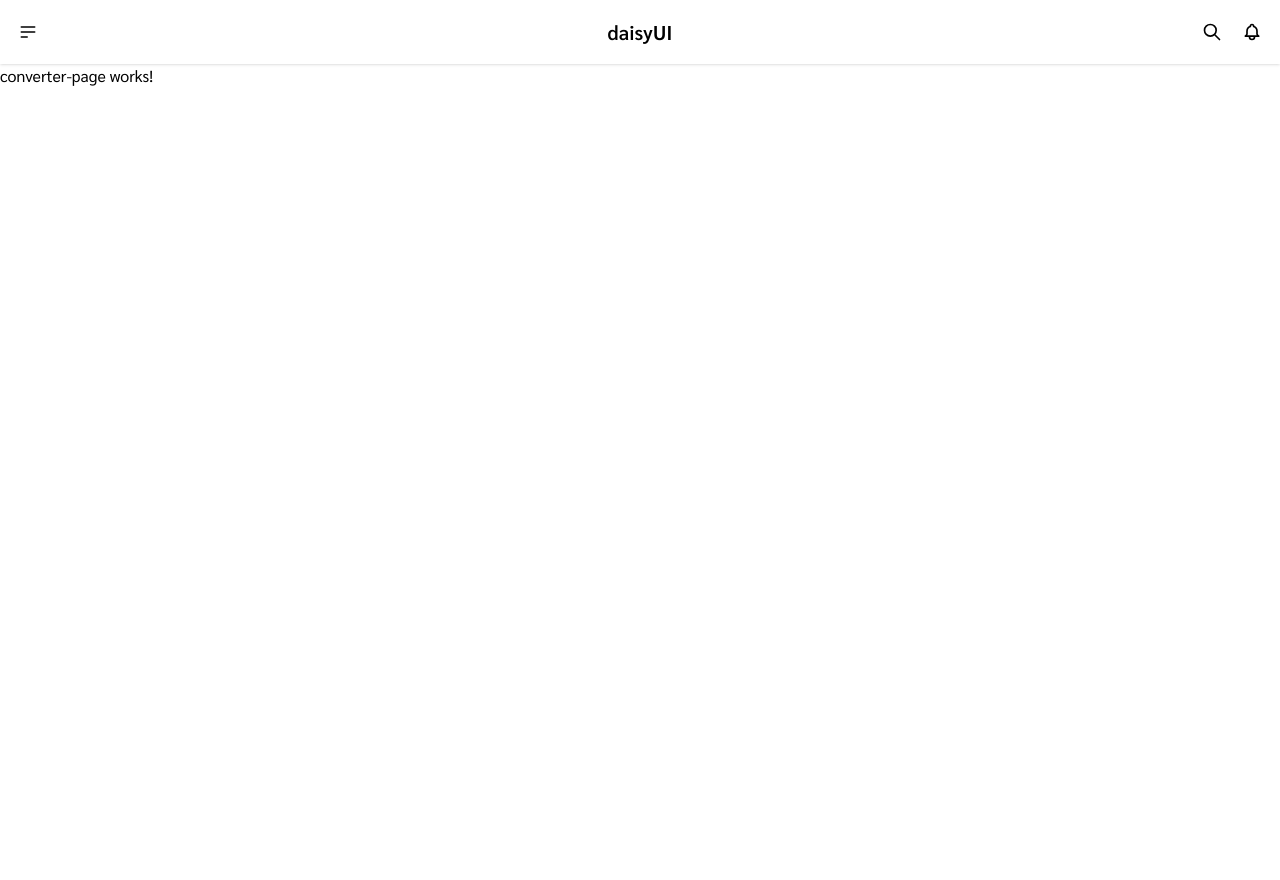
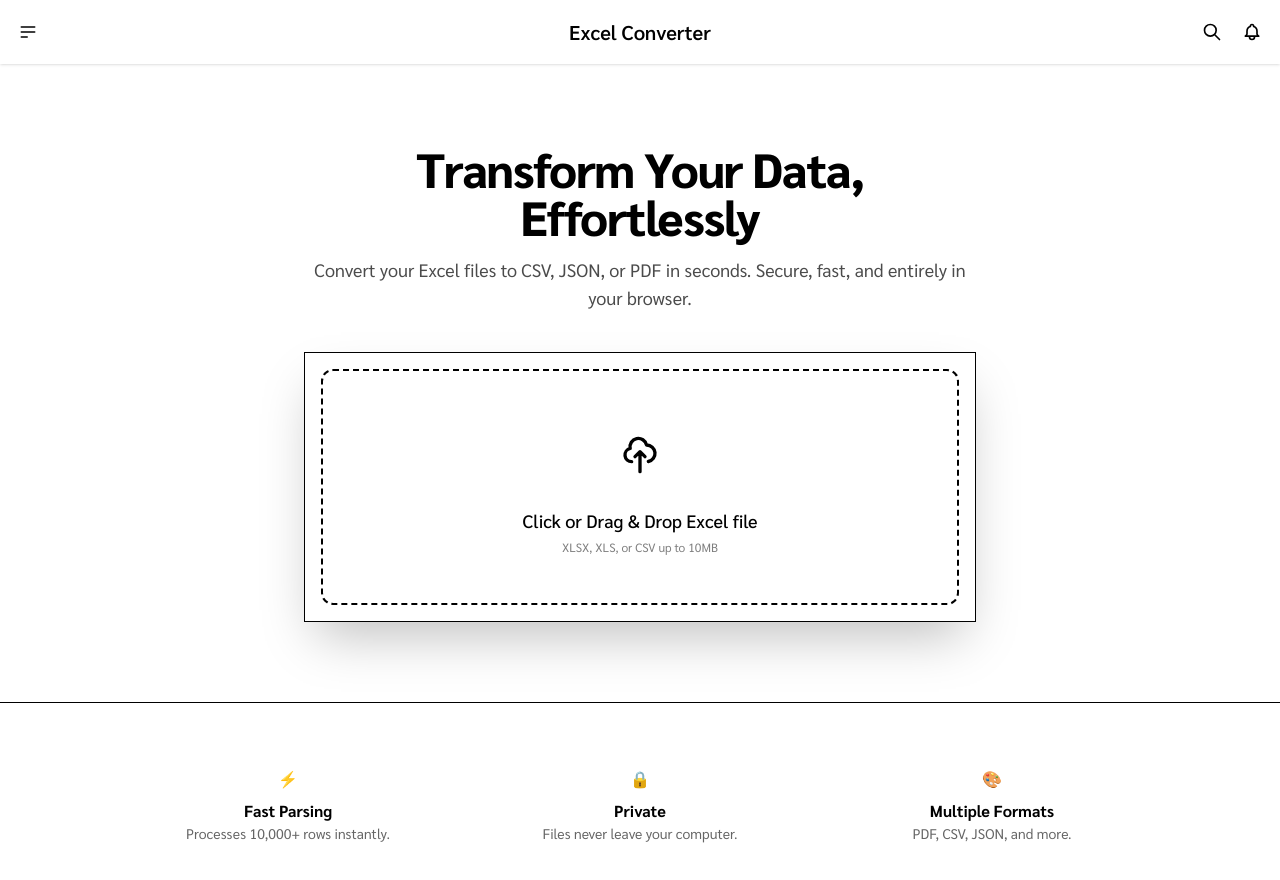
Before and after one commit to ThongChaiBoonChan/ThongChaiBoonChan.github.io, an Angular app: page / in a window 1280 px wide. Shown: the top 880 px of the page. Before the commit the page ends 800 px from the top, so only its background shows below. Built offline with nearby package versions, Linux system fonts and the light colour scheme.

Commit message:
add page

```diff
--- a/src/app/app.html
+++ b/src/app/app.html
@@ -14,7 +14,7 @@
     </div>
   </div>
   <div class="navbar-center">
-    <a class="btn btn-ghost text-xl">daisyUI</a>
+    <a class="btn btn-ghost text-xl">Excel Converter</a>
   </div>
   <div class="navbar-end">
     <button class="btn btn-ghost btn-circle">
--- a/src/app/features/main-page/pages/converter-page/converter-page.html
+++ b/src/app/features/main-page/pages/converter-page/converter-page.html
@@ -1 +1,126 @@
-<p>converter-page works!</p>
+<div class="hero bg-base-200 py-16 px-4 border-b border-base-300">
+      <div class="hero-content text-center">
+        <div class="max-w-2xl">
+          <h1 class="text-5xl font-extrabold tracking-tight mb-4">
+            Transform Your Data, <span class="text-primary">Effortlessly</span>
+          </h1>
+          <p class="text-lg opacity-70 mb-10">
+            Convert your Excel files to CSV, JSON, or PDF in seconds.
+            Secure, fast, and entirely in your browser.
+          </p>
+
+          <div class="card bg-base-100 shadow-2xl border border-base-300 overflow-hidden">
+            <div class="card-body p-0">
+              <div
+                class="flex flex-col items-center justify-center py-12 px-6 border-2 border-dashed border-base-300 m-4 rounded-xl hover:border-primary transition-colors cursor-pointer group"
+                (click)="fileInput.click()"
+              >
+                <div class="bg-primary/10 p-4 rounded-full group-hover:scale-110 transition-transform mb-4">
+                  <svg xmlns="http://www.w3.org/2000/svg" class="h-10 w-10 text-primary" fill="none" viewBox="0 0 24 24" stroke="currentColor">
+                    <path stroke-linecap="round" stroke-linejoin="round" stroke-width="2" d="M7 16a4 4 0 01-.88-7.903A5 5 0 1115.9 6L16 6a5 5 0 011 9.9M15 13l-3-3m0 0l-3 3m3-3v12" />
+                  </svg>
+                </div>
+                <p class="text-lg font-medium">Click or Drag & Drop Excel file</p>
+                <p class="text-xs opacity-50 mt-1">XLSX, XLS, or CSV up to 10MB</p>
+                <input #fileInput type="file" class="hidden" (change)="onFileChange($event)" accept=".xlsx, .xls, .csv">
+              </div>
+            </div>
+          </div>
+        </div>
+      </div>
+    </div>
+
+    @if (hasData()) {
+      <div class="max-w-6xl mx-auto p-8">
+        <div class="flex flex-col lg:flex-row gap-8">
+
+          <div class="flex-1 overflow-x-auto">
+            <div class="flex justify-between items-center mb-4">
+              <h2 class="text-xl font-bold">Preview Data</h2>
+              <span class="badge badge-outline">50 Rows Found</span>
+            </div>
+            <div class="rounded-box border border-base-300 bg-base-100">
+              <table class="table table-zebra">
+                <thead>
+                  <tr class="bg-base-200">
+                    <th>#</th>
+                    <th>Name</th>
+                    <th>Resnley</th>
+                    <th>Status</th>
+                    <th>Export</th>
+                  </tr>
+                </thead>
+                <tbody>
+                  <tr>
+                    <th>1</th>
+                    <td>Anan</td>
+                    <td>ดันราคา</td>
+                    <td><div class="badge badge-success badge-sm">Active</div></td>
+                    <td>CSV</td>
+                  </tr>
+                  <tr>
+                    <th>2</th>
+                    <td>Lartivan</td>
+                    <td>ต่อยอดงานเก่า</td>
+                    <td><div class="badge badge-ghost badge-sm">Pending</div></td>
+                    <td>PDF</td>
+                  </tr>
+                </tbody>
+              </table>
+            </div>
+          </div>
+
+          <div class="w-full lg:w-80">
+            <div class="card bg-base-100 shadow-xl border border-base-300">
+              <div class="card-body">
+                <h3 class="card-title text-sm uppercase tracking-widest opacity-60">Export Options</h3>
+
+                <div class="form-control">
+                  <label class="label cursor-pointer">
+                    <span class="label-text font-medium">Include Headers</span>
+                    <input type="checkbox" checked class="checkbox checkbox-primary checkbox-sm" />
+                  </label>
+                </div>
+
+                <div class="form-control mt-4">
+                  <span class="label-text mb-2 font-medium">Format</span>
+                  <select class="select select-bordered w-full select-sm">
+                    <option selected>CSV</option>
+                    <option>PDF Document</option>
+                    <option>JSON Object</option>
+                  </select>
+                </div>
+
+                <div class="divider"></div>
+
+                <button class="btn btn-primary w-full">
+                  <svg xmlns="http://www.w3.org/2000/svg" class="h-5 w-5" fill="none" viewBox="0 0 24 24" stroke="currentColor">
+                    <path stroke-linecap="round" stroke-linejoin="round" stroke-width="2" d="M4 16v1a2 2 0 002 2h12a2 2 0 002-2v-1m-4-4l-4 4m0 0l-4-4m4 4V4" />
+                  </svg>
+                  Download Data
+                </button>
+              </div>
+            </div>
+          </div>
+
+        </div>
+      </div>
+    } @else {
+      <div class="max-w-6xl mx-auto grid grid-cols-1 md:grid-cols-3 gap-8 p-16">
+        <div class="text-center">
+          <div class="text-primary mb-2">⚡</div>
+          <h3 class="font-bold">Fast Parsing</h3>
+          <p class="text-sm opacity-60">Processes 10,000+ rows instantly.</p>
+        </div>
+        <div class="text-center">
+          <div class="text-primary mb-2">🔒</div>
+          <h3 class="font-bold">Private</h3>
+          <p class="text-sm opacity-60">Files never leave your computer.</p>
+        </div>
+        <div class="text-center">
+          <div class="text-primary mb-2">🎨</div>
+          <h3 class="font-bold">Multiple Formats</h3>
+          <p class="text-sm opacity-60">PDF, CSV, JSON, and more.</p>
+        </div>
+      </div>
+    }
--- a/src/app/features/main-page/pages/converter-page/converter-page.ts
+++ b/src/app/features/main-page/pages/converter-page/converter-page.ts
@@ -1,4 +1,4 @@
-import { Component } from '@angular/core';
+import { Component, signal } from '@angular/core';
 
 @Component({
   selector: 'app-converter-page',
@@ -7,5 +7,13 @@ import { Component } from '@angular/core';
   styleUrl: './converter-page.css',
 })
 export class ConverterPage {
+  hasData = signal(false);
 
+  onFileChange(event: any) {
+    const file = event.target.files[0];
+    if (file) {
+      console.log('File selected:', file.name);
+      this.hasData.set(true); // Switch to the preview view
+    }
+  }
 }
```
